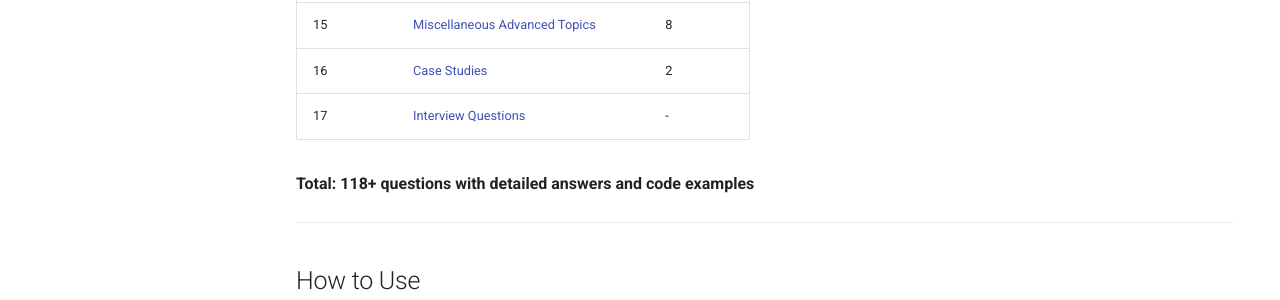
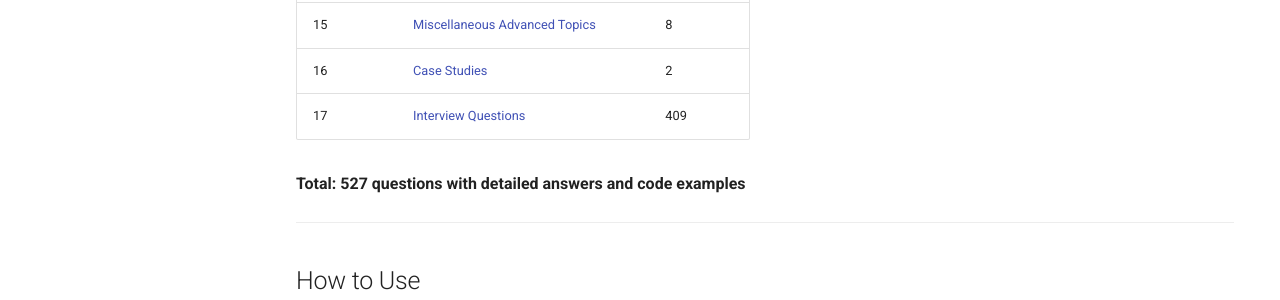
Before and after one commit to GyanendraChaubey/AI-Engineering-Notes, an MkDocs documentation site: the page built from docs/index.md, in a window 1280 px wide and 900 px high, scrolled down 904 px. Shown: the part 213-513 px from the top of the window. Built offline with MkDocs 1.6.1 and Material for MkDocs 9.7.7, drawn with Linux system fonts in a browser that asks for light colours; comment, search, counter and statistics services are not loaded.

Commit message:
Update topic 17 question count to 409 and total to 527

```diff
--- a/docs/index.md
+++ b/docs/index.md
@@ -26,9 +26,9 @@
 | 14 | [Prompt Hacking & Security](14-prompt-hacking/README.md) | 3 |
 | 15 | [Miscellaneous Advanced Topics](15-miscellaneous/README.md) | 8 |
 | 16 | [Case Studies](16-case-studies/README.md) | 2 |
-| 17 | [Interview Questions](17-interview-questions/README.md) | - |
+| 17 | [Interview Questions](17-interview-questions/README.md) | 409 |
 
-**Total: 118+ questions with detailed answers and code examples**
+**Total: 527 questions with detailed answers and code examples**
 
 ---
 
```
Also changed, not shown: README.md (+1 -1 lines).
